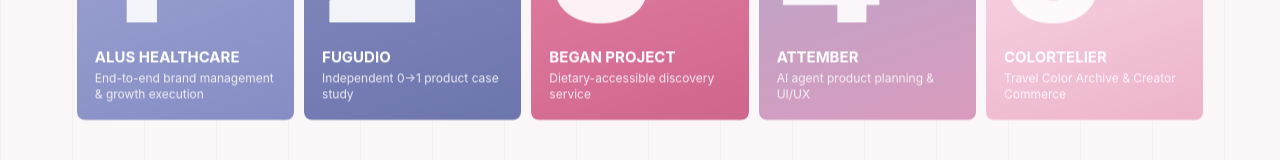
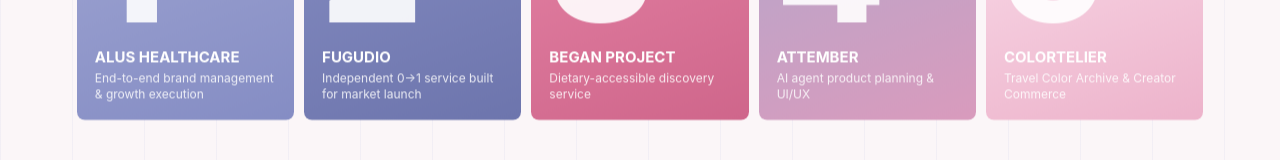
Before and after one commit to Little-BBok/Little-BBok.github.io, a React (Vite) app: page / in a window 1280 px wide. Shown: the part 2532-2692 px from the top of the page. Built offline with nearby package versions, Linux system fonts and the light colour scheme.

Commit message:
fix: present Fugudio as a launch-ready service (#9)

```diff
--- a/src/data/portfolio.ts
+++ b/src/data/portfolio.ts
@@ -699,7 +699,7 @@
   {
     id: "fugudio",
     title: "FUGUDIO",
-    eyebrow: "Independent 0→1 product case study",
+    eyebrow: "Independent 0→1 service built for market launch",
     category: "Product & UX",
     tagline: "From a recurring operational problem to a tested working product",
     summary:
--- a/src/i18n.ts
+++ b/src/i18n.ts
@@ -463,7 +463,8 @@
   "Content Operations": "콘텐츠 운영",
   "Service Design": "서비스 디자인",
   "One workflow from content idea to the next opportunity": "콘텐츠 아이디어부터 다음 기회까지 하나의 워크플로",
-  "Independent 0→1 product case study": "개인 0→1 제품 케이스 스터디",
+  "Independent 0→1 service built for market launch":
+    "직접 기획·개발해 출시하는 0→1 서비스",
   "From a recurring operational problem to a tested working product":
     "반복되는 운영 문제에서 검증 가능한 실제 제품까지",
   "I started FUGUDIO after seeing content context break across notes, calendars, spreadsheets, and platform dashboards. I owned the full 0→1 process—from problem definition and product strategy to brand, UI/UX, usability testing, and iteration.":
```
